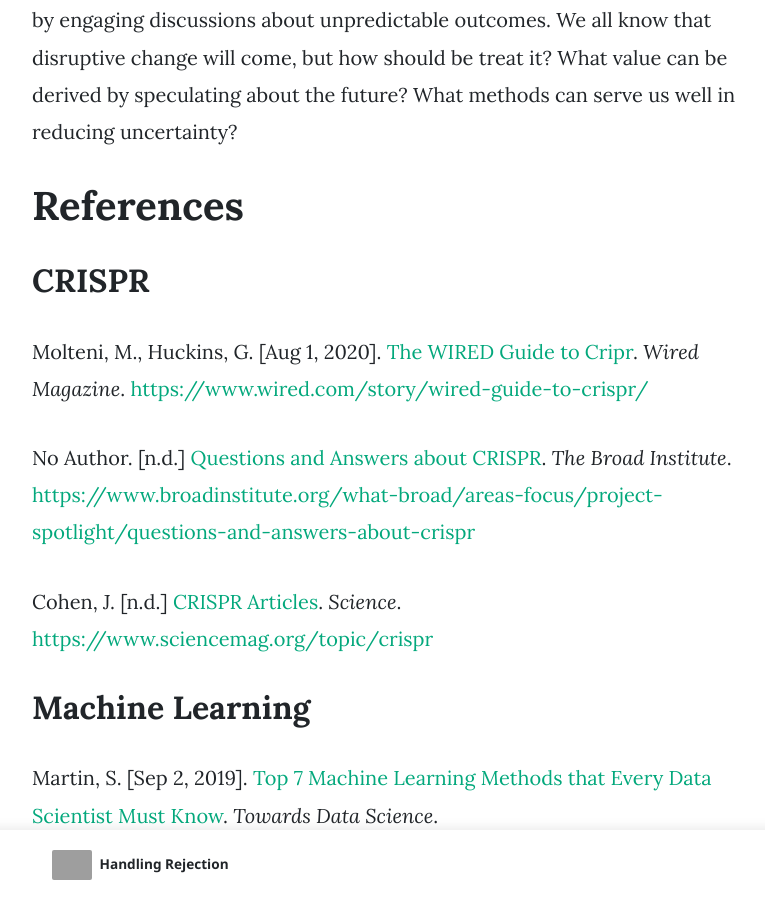
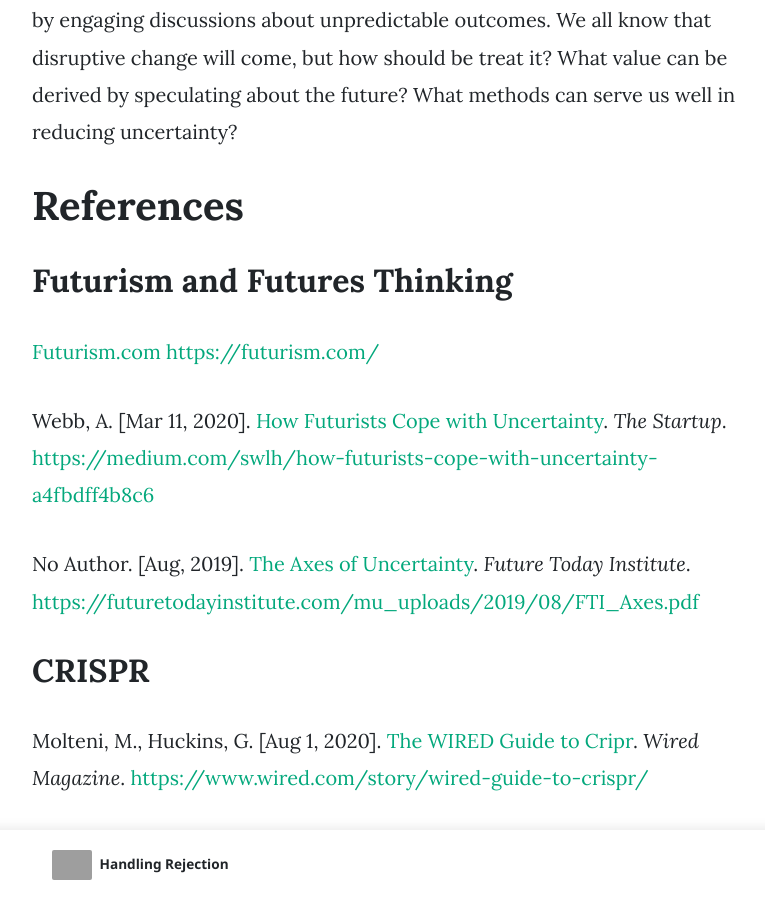
Before and after one commit to cyberlibrarian/cyberlibrarian.github.io, a Jekyll site: the page built from _posts/2020-08-13-Futurism.md, in a window 1280 px wide and 900 px high, scrolled down 732 px. Shown: the whole window, without its empty margins (53-818 px from the left). Built offline with Jekyll 4.4.1, drawn with Linux system fonts in a browser that asks for light colours; nearby versions of some CDN libraries; comment, search, counter and statistics services are not loaded; some of the changed text lies outside the part shown; grey boxes are pictures that could not be loaded.

Commit message:
Updated Futurism post

```diff
--- a/_posts/2020-08-13-Futurism.md
+++ b/_posts/2020-08-13-Futurism.md
@@ -22,6 +22,15 @@ In this livestream we are joined by Warren Lafountain to discuss Futurism and Fu
 Futurism is not about predicting the future: It is about reducing uncertainty by engaging discussions about unpredictable outcomes. We all know that disruptive change will come, but how should be treat it? What value can be derived by speculating about the future? What methods can serve us well in reducing uncertainty?
 
 # References
+
+## Futurism and Futures Thinking
+
+[Futurism.com](https://futurism.com/) <https://futurism.com/>
+
+Webb, A. \[Mar 11, 2020\]. [How Futurists Cope with Uncertainty](https://medium.com/swlh/how-futurists-cope-with-uncertainty-a4fbdff4b8c6). *The Startup*. <https://medium.com/swlh/how-futurists-cope-with-uncertainty-a4fbdff4b8c6>
+
+No Author. \[Aug, 2019\]. [The Axes of Uncertainty](https://futuretodayinstitute.com/mu_uploads/2019/08/FTI_Axes.pdf). *Future Today Institute*. <https://futuretodayinstitute.com/mu_uploads/2019/08/FTI_Axes.pdf>
+
 
 ## CRISPR
 
@@ -48,3 +57,7 @@ Kozyrkov, C. \[Mar 19, 2020\]. [What does uncertainty mean](https://towardsdatas
 Kozyrkov, C. \[Aug 2, 2019\]. [Introduction to Decision Intelligence](https://towardsdatascience.com/introduction-to-decision-intelligence-5d147ddab767). *Towards Data Science*. <https://towardsdatascience.com/introduction-to-decision-intelligence-5d147ddab767>
 
 Dowsett, C. \[Jan 24, 2019\]. [Data Science vs Decision Science](https://towardsdatascience.com/data-science-vs-decision-science-8f8d53ce25da). *Towards Data Science*. <https://towardsdatascience.com/data-science-vs-decision-science-8f8d53ce25da>
+
+## Nanotechnology
+
+[The Foresight Institute](https://foresight.org/) <https://foresight.org/>
```
